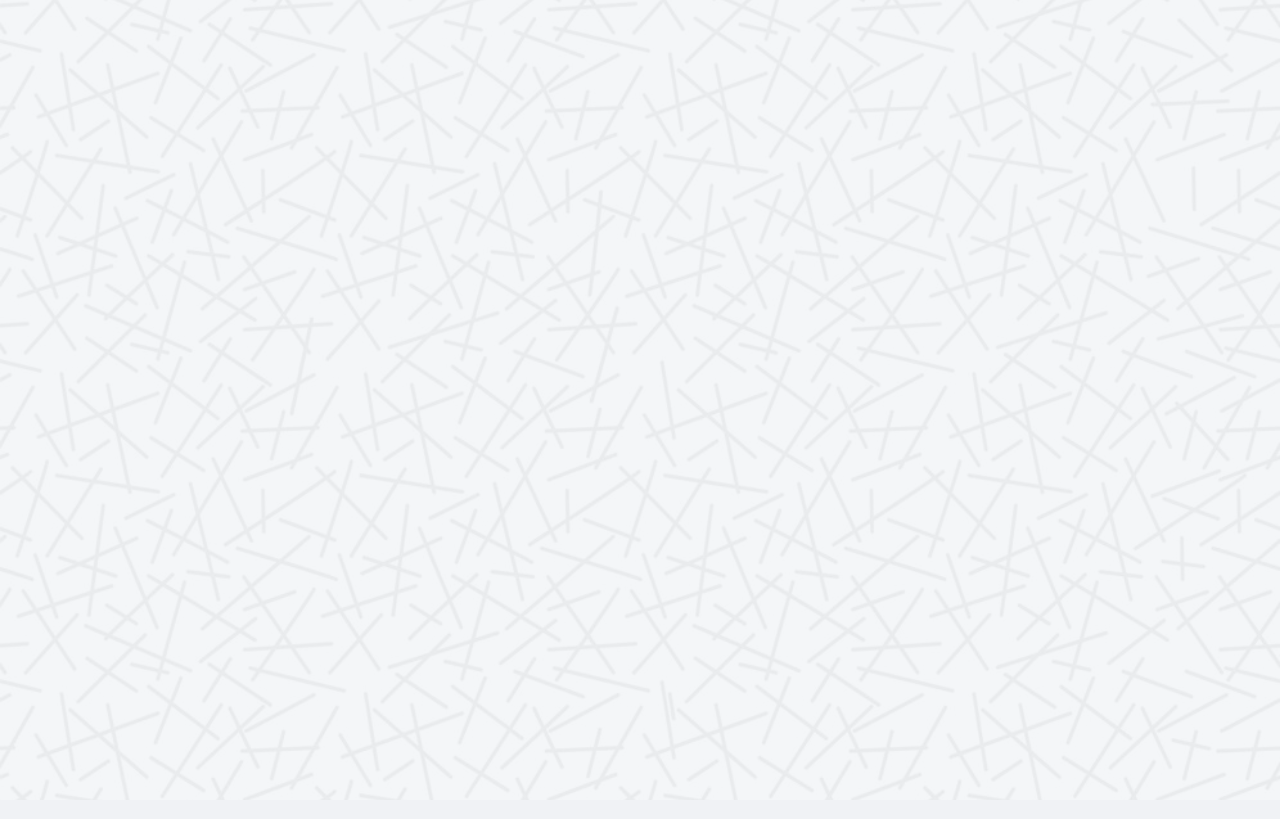
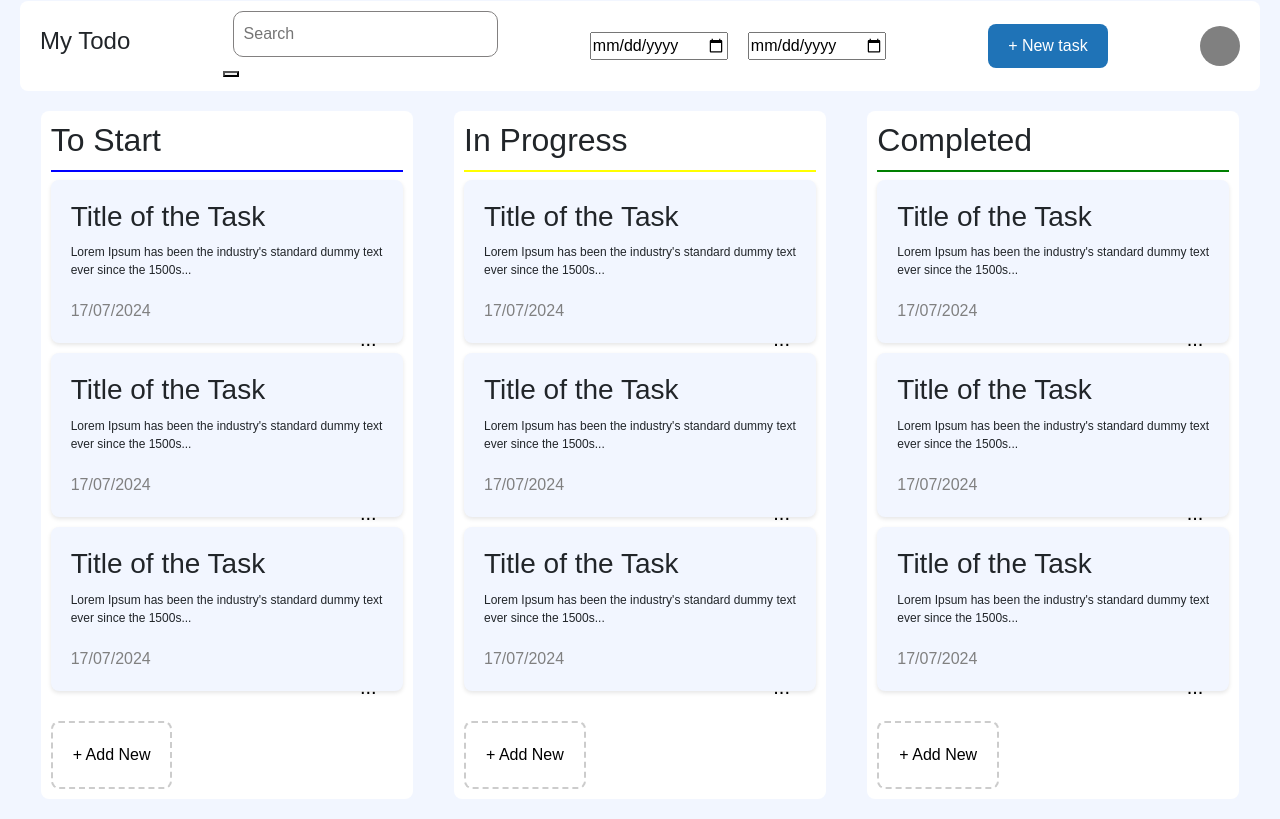
Before and after one commit to FSSA-Project/TIK-TIK-App, a React (Create React App) app: page /dashboard in a window 1280 px wide. Before the commit this address had no page. Built offline with nearby package versions, Linux system fonts and the light colour scheme.

Commit message:
Dashboard skeliton build

```diff
--- a/src/App.js
+++ b/src/App.js
@@ -1,20 +1,19 @@
-import { BrowserRouter as Router, Routes, Route } from 'react-router-dom';
-import './styles/Register.css'
-import Login from './components/Login';
-import RegisterForm from './components/Register';
+import React from 'react';
+import { BrowserRouter as Router, Route, Routes } from 'react-router-dom';
+import './App.css';
+// import Register from './components/Register';
+import Dashboard from './components/Dashboard';
+// import Login from './components/Login';
 
-function App() {
+const App = () => {
   return (
-      <>
     <Router>
-    <Routes>
-      <Route path='/' element={<Login />} />
-      <Route path='/register' element={<RegisterForm />} />
-    </Routes>
+      <Routes>
+        <Route path="/dashboard" element={<Dashboard />} />
+      </Routes>
     </Router>
-    </>
   );
-}
+};
 
 export default App;
 
--- a/src/components/Dashboard.jsx
+++ b/src/components/Dashboard.jsx
@@ -1,2 +1,31 @@
-import React, { useState } from 'react';
-import { Link, useNavigate } from 'react-router-dom';
+import React from 'react';
+import '../styles/Dashboard.css';
+import TaskColumn from './Taskcolumn';
+
+const Dashboard = () => {
+  return (
+
+    <div className="dashboard">
+      <header className="dashboard-header">
+        <h1>My Todo</h1>
+        <div className="search">
+          <input type="text" placeholder="Search" />
+          <button className="search-btn"></button>
+        </div>
+        <div className="date-filter">
+          <input type="date" />
+          <input type="date" />
+        </div>
+        <button className="new-task-btn">+ New task</button>
+        <div className="user-avatar"></div>
+      </header>
+      <div className="task-columns">
+        <TaskColumn title="To Start" color="blue" />
+        <TaskColumn title="In Progress" color="yellow" />
+        <TaskColumn title="Completed" color="green" />
+      </div>
+    </div>
+  );
+};
+
+export default Dashboard;
--- a/src/components/Register.jsx
+++ b/src/components/Register.jsx
@@ -1,7 +1,6 @@
 import React, { useState } from 'react';
 import { Link, useNavigate } from 'react-router-dom';
-
-
+import '../styles/Register.css';
 
 const RegisterForm = () => {
   const [formData, setFormData] = useState({
@@ -15,7 +14,6 @@ const RegisterForm = () => {
   const [errors, setErrors] = useState({});
   const [showPassword, setShowPassword] = useState(false);
   const navigate = useNavigate();
-
 
   const validateForm = () => {
     const newErrors = {};
@@ -63,7 +61,7 @@ const RegisterForm = () => {
       if (response.ok) {
         setMessage('Register successfully');
         setTimeout(() => {
-          navigate('/');
+          navigate('/dashboard');
         }, 2000);
       } else {
         setMessage(`Register failed: ${data.message}`);
@@ -90,7 +88,7 @@ const RegisterForm = () => {
             pattern="^[a-zA-Z0-9._]+$" title="Username should only contain letters, numbers, dots, and underscores."
             required
           />
-          {errors.email && <p className="error">{errors.email}</p>}
+          {errors.username && <p className="error">{errors.username}</p>}
         </div>
         <div className="form-group">
           <input
@@ -120,7 +118,7 @@ const RegisterForm = () => {
           >
             {showPassword ? (
               <svg xmlns="http://www.w3.org/2000/svg" fill="grey" viewBox="0 0 24 24" width="24px" height="24px">
-              <path d="M12 4.5C7.30558 4.5 3.40156 7.65747 1.5 12C3.40156 16.3425 7.30558 19.5 12 19.5C16.6944 19.5 20.5984 16.3425 22.5 12C20.5984 7.65747 16.6944 4.5 12 4.5ZM12 17.5C8.59887 17.5 5.68657 15.1835 4.5 12C5.68657 8.81648 8.59887 6.5 12 6.5C15.4011 6.5 18.3134 8.81648 19.5 12C18.3134 15.1835 15.4011 17.5 12 17.5ZM12 9.5C10.6193 9.5 9.5 10.6193 9.5 12C9.5 13.3807 10.6193 14.5 12 14.5C13.3807 14.5 14.5 13.3807 14.5 12C14.5 10.6193 13.3807 9.5 12 9.5ZM12 13.5C11.4477 13.5 11 13.0523 11 12.5C11 11.9477 11.4477 11.5 12 11.5C12.5523 11.5 13 11.9477 13 12.5C13 13.0523 12.5523 13.5 12 13.5Z" />
+                <path d="M12 4.5C7.30558 4.5 3.40156 7.65747 1.5 12C3.40156 16.3425 7.30558 19.5 12 19.5C16.6944 19.5 20.5984 16.3425 22.5 12C20.5984 7.65747 16.6944 4.5 12 4.5ZM12 17.5C8.59887 17.5 5.68657 15.1835 4.5 12C5.68657 8.81648 8.59887 6.5 12 6.5C15.4011 6.5 18.3134 8.81648 19.5 12C18.3134 15.1835 15.4011 17.5 12 17.5ZM12 9.5C10.6193 9.5 9.5 10.6193 9.5 12C9.5 13.3807 10.6193 14.5 12 14.5C13.3807 14.5 14.5 13.3807 14.5 12C14.5 10.6193 13.3807 9.5 12 9.5ZM12 13.5C11.4477 13.5 11 13.0523 11 12.5C11 11.9477 11.4477 11.5 12 11.5C12.5523 11.5 13 11.9477 13 12.5C13 13.0523 12.5523 13.5 12 13.5ZM2.5 2.5L21.5 21.5L20.5 22.5L1.5 3.5L2.5 2.5Z" />
               </svg>
             ) : (
               <svg xmlns="http://www.w3.org/2000/svg" fill="grey" viewBox="0 0 24 24" width="24px" height="24px">
--- /dev/null
+++ b/src/components/Taskcard.jsx
@@ -0,0 +1,15 @@
+import React from 'react';
+import '../styles/Taskcard.css';
+
+const TaskCard = () => {
+  return (
+    <div className="task-card">
+      <h3>Title of the Task</h3>
+      <p>Lorem Ipsum has been the industry's standard dummy text ever since the 1500s...</p>
+      <span className="task-date">17/07/2024</span>
+      <button className="card-options">...</button>
+    </div>
+  );
+};
+
+export default TaskCard;
--- /dev/null
+++ b/src/components/Taskcolumn.jsx
@@ -0,0 +1,17 @@
+import React from 'react';
+import '../styles/Taskcolumn.css';
+import TaskCard from '../components/Taskcard.jsx';
+
+const TaskColumn = ({ title, color }) => {
+  return (
+    <div className="task-column">
+      <h2 style={{ borderColor: color }}>{title}</h2>
+      <TaskCard />
+      <TaskCard />
+      <TaskCard />
+      <button className="add-new-card">+ Add New</button>
+    </div>
+  );
+};
+
+export default TaskColumn;
--- /dev/null
+++ b/src/styles/Dashboard.css
@@ -0,0 +1,42 @@
+body {
+    background: rgba(32, 45, 72, 1);
+  }
+
+  .dashboard {
+    background: rgba(242, 246, 255, 1);
+    padding: 20px;
+  }
+
+  .dashboard-header {
+    display: flex;
+    justify-content: space-between;
+    align-items: center;
+    background: rgba(255, 255, 255, 1);
+    padding: 10px 20px;
+    border-radius: 8px;
+  }
+
+  .search input, .date-filter input {
+    margin: 0 10px;
+  }
+
+  .new-task-btn {
+    background: #1f73b7;
+    color: white;
+    padding: 10px 20px;
+    border: none;
+    border-radius: 8px;
+  }
+
+  .user-avatar {
+    width: 40px;
+    height: 40px;
+    background: grey;
+    border-radius: 50%;
+  }
+
+  .task-columns {
+    display: flex;
+    justify-content: space-around;
+    margin-top: 20px;
+  }
--- a/src/styles/Register.css
+++ b/src/styles/Register.css
@@ -154,7 +154,7 @@ button {
 .social-button {
   width: 74%;
   padding: 0.75rem;
-  background-color: #f0f2f5;
+  background-color: #fff;
   border: 2px solid #C4D0EB;
   border-radius: 4px;
   cursor: pointer;
--- /dev/null
+++ b/src/styles/Taskcard.css
@@ -0,0 +1,24 @@
+.task-card {
+    background: rgba(242, 246, 255, 1);
+    padding: 20px;
+    border-radius: 8px;
+    margin-bottom: 10px;
+    box-shadow: 0 2px 4px rgba(0,0,0,0.1);
+  }
+
+  .task-card h3 {
+    margin: 0 0 10px;
+  }
+
+  .task-date {
+    display: block;
+    margin-top: 10px;
+    color: grey;
+  }
+
+  .card-options {
+    background: none;
+    border: none;
+    float: right;
+    font-size: 20px;
+  }
--- /dev/null
+++ b/src/styles/Taskcolumn.css
@@ -0,0 +1,20 @@
+.task-column {
+    background: rgba(255, 255, 255, 1);
+    padding: 10px;
+    border-radius: 8px;
+    width: 30%;
+  }
+
+  .task-column h2 {
+    border-bottom: 2px solid;
+    padding-bottom: 10px;
+  }
+
+  .add-new-card {
+    background: none;
+    border: 2px dashed #ccc;
+    border-radius: 8px;
+    padding: 20px;
+    text-align: center;
+    margin-top: 20px;
+  }
```
Also changed, not shown: src/components/Header.jsx (added, +22 -0 lines). Lines whose indentation alone changed are shown as unchanged.
